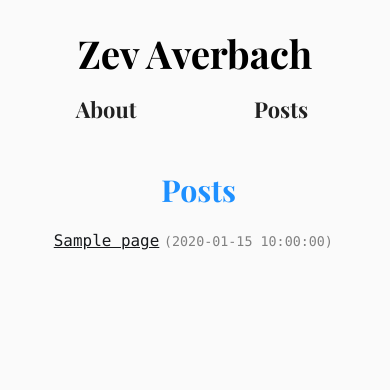
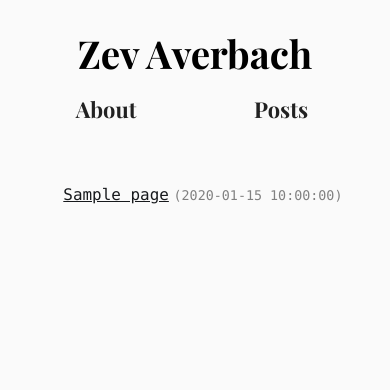
Before and after one commit to zevaverbach/zev.averba.ch, a Flask app: template averba.ch/templates/toc_0.0.1.html in a window 390 px wide. Shown: the top 390 px of the page. Run offline with Flask 2, Linux system fonts and the light colour scheme; the template is opened without the code that fills it: most values are stand-ins (such as "Sample title", 1, 10 or a date in 2020); some libraries are stand-ins or nearby versions; some web fonts are replaced.

Commit message:
got rid of greens, got rid of heading for posts

```diff
--- a/averba.ch/static/style.css
+++ b/averba.ch/static/style.css
@@ -6,8 +6,6 @@
   --my-black: #212121;
   --my-yellow: #fdfa72;
   --my-blue: dodgerblue;
-  --my-green: #c5e90b;
-  --my-dark-green: #378805;
 }
 
 html {
@@ -94,7 +92,8 @@ form {
 }
 
 #toc {
-  margin-left: 2vh;
+  margin-top: 2em;
+  margin-left: 1vh;
 }
 
 .toc-row {
@@ -131,9 +130,6 @@ div#toc a:hover {
   }
   #body a {
     color: var(--my-yellow);
-  }
-  #body a:visited {
-    color: var(--my-green);
   }
 
   p, ul, ol, span, label {
@@ -211,6 +207,11 @@ nav div a {
     text-align: center;
   }
 
+  #toc {
+    text-align: center;
+    margin-left: 1.5em;
+  }
+
   h1.title {
     width: 95%;
   }
@@ -223,10 +224,14 @@ nav div a {
   }
 }
 
+/* I wish I didn't have to do this. :-( */
 
 @media only screen and (max-width: 750px) {
   h1.title {
     width: 94%;
+  }
+  #toc {
+    margin-left: .5em;
   }
 }
 @media only screen and (max-width: 700px) {
--- a/averba.ch/templates/toc_0.0.1.html
+++ b/averba.ch/templates/toc_0.0.1.html
@@ -21,7 +21,6 @@
 <body>
   {% include 'nav_0.0.1.html' %}
   <div id="body">
-    <h1 class="title">Posts</h1>
     <div id="toc">
     {% for page in all_pages %}
       {% if page['url'] not in ('about', 'newsletter_signup') %}
```
Also changed, not shown: TODO.md (+1 -0 lines).
